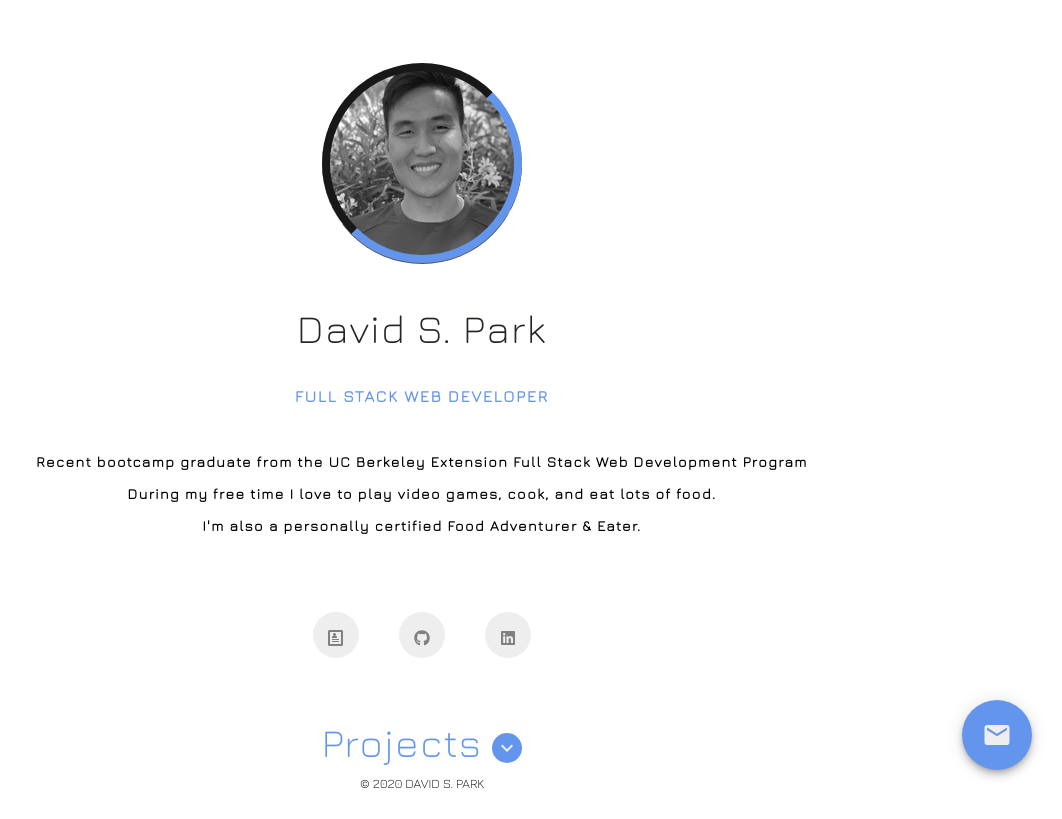
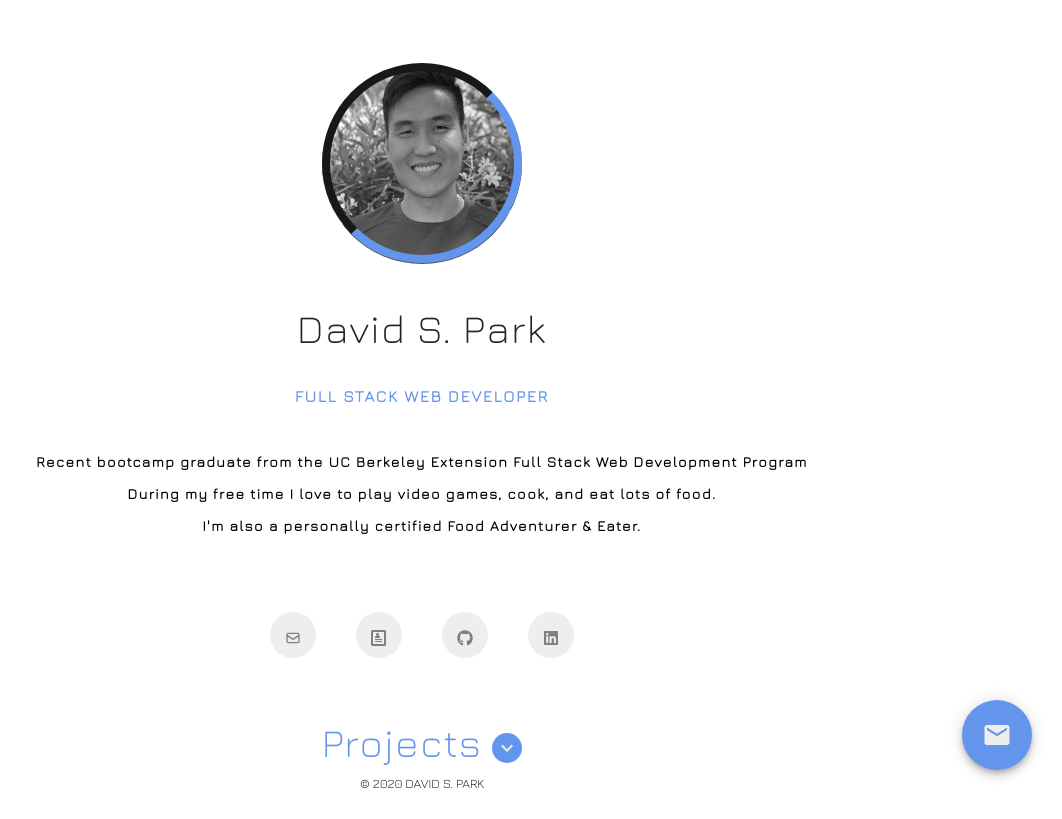
Before and after one commit to dspark410/react-portfolio, a React (Create React App) app: page / in a window 1280 px wide. Shown: the whole page, without its empty margins (218-1280 px from the left). Built offline with nearby package versions, Linux system fonts and the light colour scheme.

Commit message:
adds email icon/link

```diff
--- a/src/App.js
+++ b/src/App.js
@@ -1,60 +1,114 @@
-import React from 'react';
-import './App.css';
-import Footer from "./components/Footer"
-import ProjectBtn from './components/ProjectBtn';
-import { FaGithub } from "react-icons/fa"
-import { FaLinkedin } from "react-icons/fa"
-import { ImProfile } from "react-icons/im";
+import React from 'react'
+import './App.css'
+import Footer from './components/Footer'
+import ProjectBtn from './components/ProjectBtn'
+import { FaGithub } from 'react-icons/fa'
+import { FaLinkedin } from 'react-icons/fa'
+import { ImProfile } from 'react-icons/im'
+import { HiOutlineMail } from 'react-icons/hi'
 
-import 'bootstrap/dist/css/bootstrap.min.css';
+import 'bootstrap/dist/css/bootstrap.min.css'
 
 function App() {
   return (
-    <div className="container">
-
-      <div className="main">
-        <div className="box">
-        <img className="profile-pic" width="200px" height="200px" src={process.env.PUBLIC_URL + "/images/profilepic.jpg"} alt="David Park" />
-        <div className="border2">
-
-        </div>
+    <div className='container'>
+      <div className='main'>
+        <div className='box'>
+          <img
+            className='profile-pic'
+            width='200px'
+            height='200px'
+            src={process.env.PUBLIC_URL + '/images/profilepic.jpg'}
+            alt='David Park'
+          />
+          <div className='border2'></div>
         </div>
 
-        <h1 className="name">David S. Park</h1>
+        <h1 className='name'>David S. Park</h1>
 
-        <h2 className="title" style={{ textTransform: "uppercase", color: "cornflowerblue", fontWeight: "600", fontSize: "1.0rem" }}>Full Stack Web Developer</h2>
-        <div className="mainsummary-container">
-          <div className="summary-container">
-            <p style={{color:"black", fontWeight:"bold"} }className="summary">Recent bootcamp graduate from the UC Berkeley Extension Full Stack Web Development Program</p>
+        <h2
+          className='title'
+          style={{
+            textTransform: 'uppercase',
+            color: 'cornflowerblue',
+            fontWeight: '600',
+            fontSize: '1.0rem',
+          }}
+        >
+          Full Stack Web Developer
+        </h2>
+        <div className='mainsummary-container'>
+          <div className='summary-container'>
+            <p
+              style={{ color: 'black', fontWeight: 'bold' }}
+              className='summary'
+            >
+              Recent bootcamp graduate from the UC Berkeley Extension Full Stack
+              Web Development Program
+            </p>
           </div>
-          <div className="summary-container">
-            <p style={{color:"black", fontWeight:"bold"}} className="summary">During my free time I love to play video games, cook, and eat lots of food.</p>
+          <div className='summary-container'>
+            <p
+              style={{ color: 'black', fontWeight: 'bold' }}
+              className='summary'
+            >
+              During my free time I love to play video games, cook, and eat lots
+              of food.
+            </p>
           </div>
-          <div className="summary-container">
-            <p style={{color:"black", fontWeight:"bold"}} className="summary">I'm also a personally certified Food Adventurer & Eater.</p>
+          <div className='summary-container'>
+            <p
+              style={{ color: 'black', fontWeight: 'bold' }}
+              className='summary'
+            >
+              I'm also a personally certified Food Adventurer & Eater.
+            </p>
           </div>
         </div>
 
-        <div className="icon-row">
-          <a className="iconleft" href= {process.env.PUBLIC_URL + "/assets/DPark_Resume.pdf"} rel="noopener noreferrer" download>
-            <ImProfile className="iconborder" />
+        <div className='icon-row'>
+          <a
+            className='iconleft'
+            href='mailto:dspark410@gmail.com'
+            rel='noopener noreferrer'
+          >
+            <HiOutlineMail
+              className='iconborder'
+              style={{ fontSize: '16px' }}
+            />
           </a>
-          <a className="iconright" href="https://github.com/dspark410" target="_blank" rel="noopener noreferrer">
-            <FaGithub className="iconborder" />
+          <a
+            className='iconleft'
+            href={process.env.PUBLIC_URL + '/assets/DPark_Resume.pdf'}
+            rel='noopener noreferrer'
+            download
+          >
+            <ImProfile className='iconborder' />
           </a>
-          <a className="iconright" href="https://www.linkedin.com/in/david-s-park/" target="_blank" rel="noopener noreferrer">
-            <FaLinkedin className="iconborder" />
+          <a
+            className='iconright'
+            href='https://github.com/dspark410'
+            target='_blank'
+            rel='noopener noreferrer'
+          >
+            <FaGithub className='iconborder' />
           </a>
-
+          <a
+            className='iconright'
+            href='https://www.linkedin.com/in/david-s-park/'
+            target='_blank'
+            rel='noopener noreferrer'
+          >
+            <FaLinkedin className='iconborder' />
+          </a>
         </div>
-        <h1 className="projects"><ProjectBtn /></h1>
+        <h1 className='projects'>
+          <ProjectBtn />
+        </h1>
       </div>
       <Footer />
     </div>
-
-
-
-  );
+  )
 }
 
-export default App;
+export default App
```
